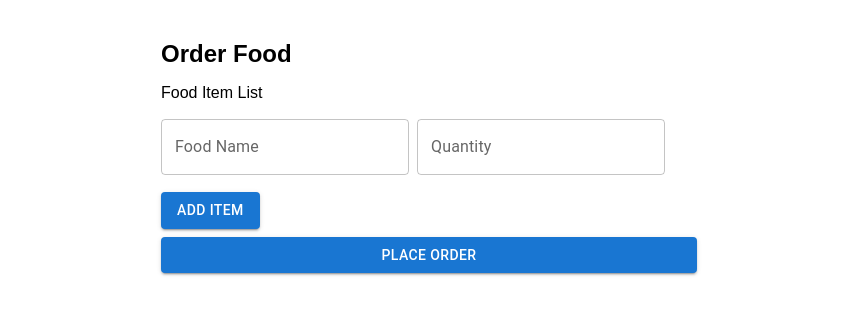
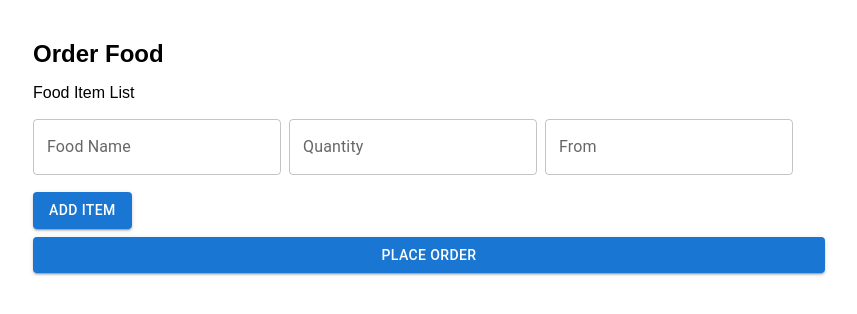
Before and after one commit to vikasrana25101995/food-ordering, a Next.js app: page /pages/take-order in a window 1280 px wide. Shown: the top 314 px of the page, without its empty margins (211-1068 px from the left). Built offline with nearby package versions, Linux system fonts and the light colour scheme.

Commit message:
add the from in the take order page

```diff
--- a/app/pages/take-order/constant.tsx
+++ b/app/pages/take-order/constant.tsx
@@ -7,6 +7,7 @@ export const initialValues =   {
       {
         foodName: "",
         quantity: "",
+        from:""
       },
     ],
 }
@@ -17,6 +18,7 @@ export const formValidation =  Yup.object().shape({
         Yup.object().shape({
         foodName: Yup.string().required("Required"),
         quantity: Yup.string().required("Required"),
+        from: Yup.string().required("Required")
         })
     ),
 })
--- a/app/pages/take-order/page.tsx
+++ b/app/pages/take-order/page.tsx
@@ -37,6 +37,12 @@ export default function page() {
                               <InputField {...field} label="Quantity" />
                             )}
                           />
+                          <Field
+                            name={`foodItem[${index}].from`}
+                            render={({ field }:{field: any}) => (
+                              <InputField {...field} label="From" />
+                            )}
+                          />
                           {formik?.values?.foodItemList.length > 1 && (
                             <span
                               className={`${Style.closeIcon} material-symbols-outlined`}
@@ -52,7 +58,7 @@ export default function page() {
                       title="Add Item"
                       variant="contained"
                       onClick={() => {
-                        arrayHelpers.push({ foodName: "", quantity: "" });
+                        arrayHelpers.push({ foodName: "", quantity: "", From:"" });
                       }}
                     />
                   </>
--- a/app/pages/take-order/style/desktop.scss
+++ b/app/pages/take-order/style/desktop.scss
@@ -24,7 +24,7 @@
 
     .foodItemContainer{
         display: grid;
-        grid-template-columns: repeat(2, auto) 24px;
+        grid-template-columns: repeat(3, auto) 24px;
         gap: 8px;
         place-content: center;
         align-items: center;
```
